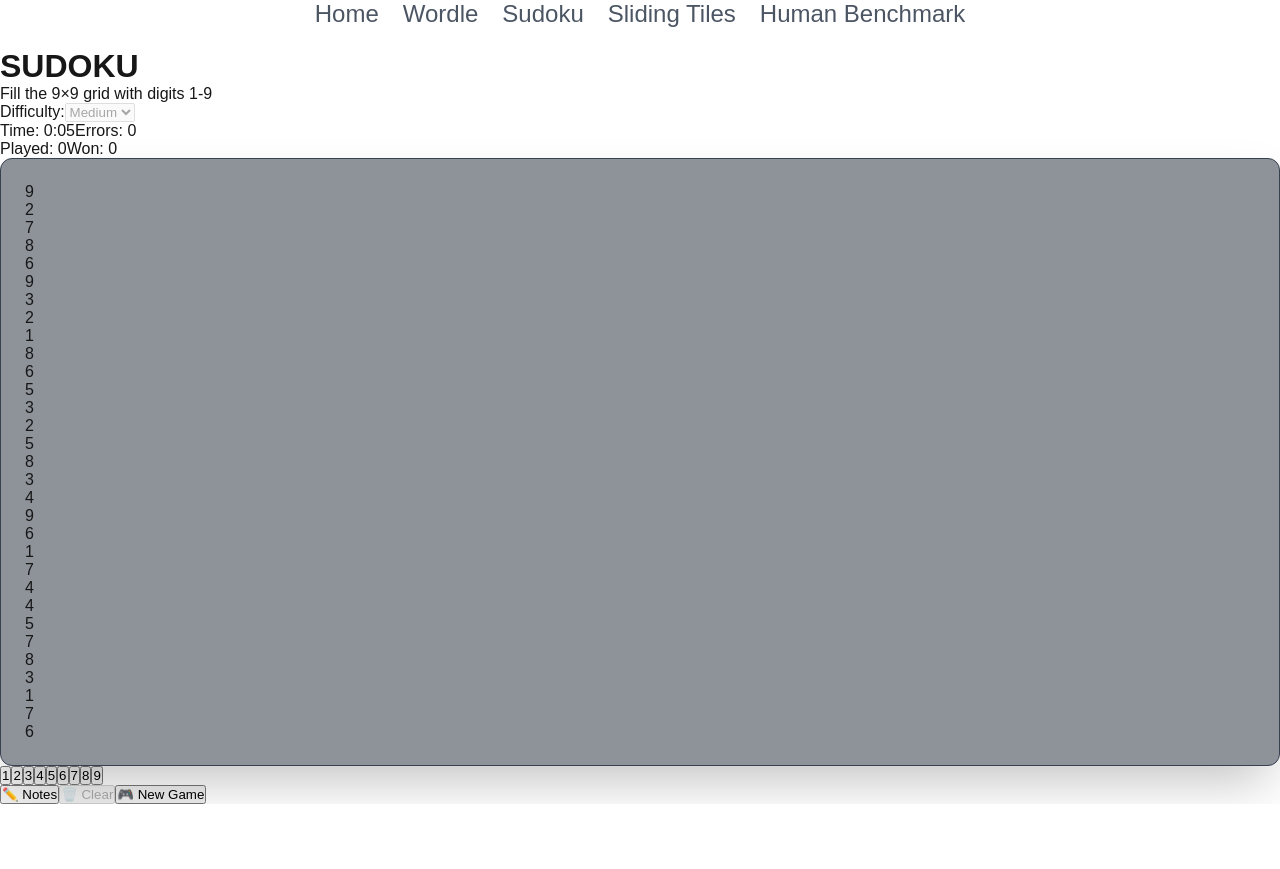
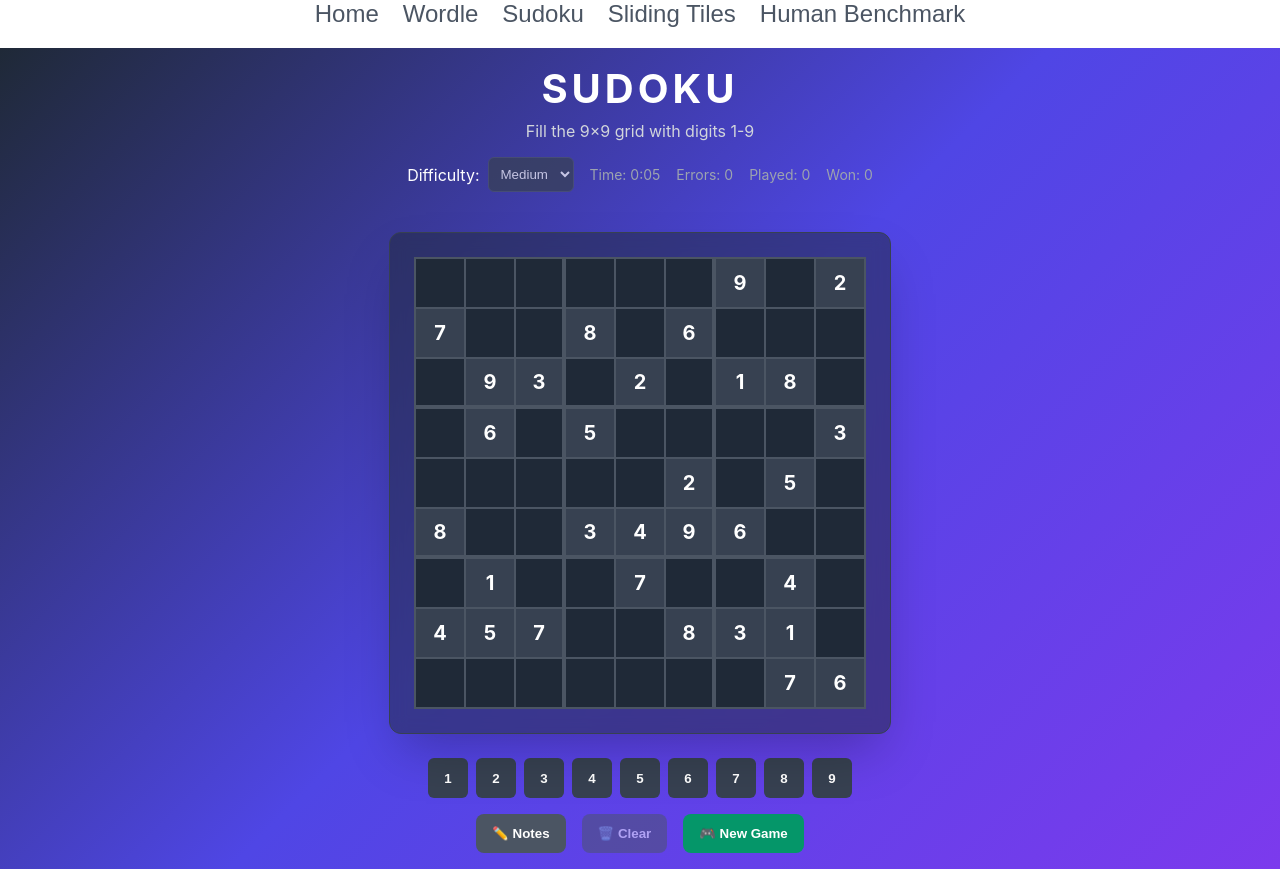
Before and after one commit to bananaNuggets75/brain-exercise-games, a Next.js app: page /sudoku in a window 1280 px wide. Before the commit the page ends 804 px from the top, so only its background shows below. Built offline with nearby package versions, Linux system fonts and the light colour scheme.

Commit message:
update ui

```diff
--- a/app/globals.css
+++ b/app/globals.css
@@ -344,3 +344,281 @@ a {
     gap: 0.5rem;
   }
 }
+
+/* sudoku */
+
+.sudoku-container {
+  min-height: 100vh;
+  display: flex;
+  flex-direction: column;
+  align-items: center;
+  justify-content: center;
+  gap: 1.5rem;
+  padding: 1rem;
+  background: linear-gradient(135deg, #1f2937 0%, #4f46e5 50%, #7c3aed 100%);
+  font-family: -apple-system, BlinkMacSystemFont, 'Segoe UI', 'Roboto', sans-serif;
+  color: white;
+}
+
+.sudoku-header {
+  text-align: center;
+  margin-bottom: 1rem;
+}
+
+.sudoku-title {
+  font-size: 2.5rem;
+  font-weight: bold;
+  color: white;
+  margin-bottom: 0.5rem;
+  letter-spacing: 0.1em;
+}
+
+.sudoku-subtitle {
+  color: #d1d5db;
+  margin-bottom: 1rem;
+}
+
+.game-controls {
+  display: flex;
+  flex-wrap: wrap;
+  gap: 1rem;
+  justify-content: center;
+  align-items: center;
+}
+
+.difficulty-selector {
+  display: flex;
+  align-items: center;
+  gap: 0.5rem;
+}
+
+.difficulty-selector select {
+  padding: 0.5rem;
+  border-radius: 0.375rem;
+  border: 1px solid #4b5563;
+  background: #374151;
+  color: white;
+}
+
+.game-info, .game-stats {
+  display: flex;
+  gap: 1rem;
+  font-size: 0.875rem;
+  color: #9ca3af;
+}
+
+.game-board {
+  background: rgba(31, 41, 55, 0.5);
+  padding: 1.5rem;
+  border-radius: 0.75rem;
+  box-shadow: 0 25px 50px -12px rgba(0, 0, 0, 0.25);
+  backdrop-filter: blur(8px);
+  border: 1px solid #374151;
+}
+
+.sudoku-grid {
+  display: grid;
+  grid-template-columns: repeat(9, 1fr);
+  grid-template-rows: repeat(9, 1fr);
+  gap: 2px;
+  background: #4b5563;
+  border: 2px solid #4b5563;
+}
+
+.sudoku-cell {
+  width: 3rem;
+  height: 3rem;
+  background: #1f2937;
+  display: flex;
+  align-items: center;
+  justify-content: center;
+  cursor: pointer;
+  position: relative;
+  transition: all 0.2s ease;
+}
+
+.sudoku-cell:nth-child(3n):not(:nth-child(9n)) {
+  border-right: 2px solid #4b5563;
+}
+
+.sudoku-cell:nth-child(n+19):nth-child(-n+27),
+.sudoku-cell:nth-child(n+46):nth-child(-n+54) {
+  border-bottom: 2px solid #4b5563;
+}
+
+.sudoku-cell.initial {
+  background: #374151;
+  font-weight: bold;
+}
+
+.sudoku-cell.selected {
+  background: #3b82f6 !important;
+}
+
+.sudoku-cell.highlighted {
+  background: #1e40af;
+}
+
+.sudoku-cell.box-highlighted {
+  background: #1e3a8a;
+}
+
+.sudoku-cell.error {
+  background: #dc2626 !important;
+}
+
+.sudoku-cell.filled:hover {
+  background: #2563eb;
+}
+
+.cell-number {
+  font-size: 1.25rem;
+  font-weight: bold;
+  color: white;
+}
+
+.cell-notes {
+  display: grid;
+  grid-template-columns: repeat(3, 1fr);
+  grid-template-rows: repeat(3, 1fr);
+  width: 100%;
+  height: 100%;
+  padding: 2px;
+}
+
+.note {
+  font-size: 0.5rem;
+  color: #9ca3af;
+  display: flex;
+  align-items: center;
+  justify-content: center;
+}
+
+.game-controls-bottom {
+  display: flex;
+  flex-direction: column;
+  gap: 1rem;
+  align-items: center;
+}
+
+.number-pad {
+  display: grid;
+  grid-template-columns: repeat(9, 1fr);
+  gap: 0.5rem;
+}
+
+.number-button {
+  width: 2.5rem;
+  height: 2.5rem;
+  border: none;
+  border-radius: 0.375rem;
+  background: #374151;
+  color: white;
+  font-weight: bold;
+  cursor: pointer;
+  transition: all 0.2s ease;
+}
+
+.number-button:hover:not(:disabled) {
+  background: #4b5563;
+  transform: scale(1.05);
+}
+
+.number-button:disabled {
+  opacity: 0.5;
+  cursor: not-allowed;
+}
+
+.action-buttons {
+  display: flex;
+  gap: 1rem;
+  flex-wrap: wrap;
+  justify-content: center;
+}
+
+.action-button {
+  padding: 0.75rem 1rem;
+  border: none;
+  border-radius: 0.5rem;
+  background: #4b5563;
+  color: white;
+  font-weight: 600;
+  cursor: pointer;
+  transition: all 0.2s ease;
+}
+
+.action-button:hover:not(:disabled) {
+  background: #6b7280;
+  transform: scale(1.05);
+}
+
+.action-button:disabled {
+  opacity: 0.5;
+  cursor: not-allowed;
+}
+
+.action-button.active {
+  background: #3b82f6;
+}
+
+.action-button.new-game {
+  background: #059669;
+}
+
+.action-button.new-game:hover {
+  background: #047857;
+}
+
+.status-message {
+  text-align: center;
+  border-radius: 0.75rem;
+  padding: 1.5rem;
+  backdrop-filter: blur(8px);
+  margin-top: 1rem;
+}
+
+.status-won {
+  background: rgba(16, 185, 129, 0.2);
+  border: 1px solid #10b981;
+}
+
+.status-won .status-title {
+  color: #34d399;
+  font-size: 1.5rem;
+  margin-bottom: 0.5rem;
+}
+
+.status-won .status-text {
+  color: #a7f3d0;
+}
+
+@media (max-width: 640px) {
+  .sudoku-title {
+    font-size: 2rem;
+  }
+
+  .sudoku-cell {
+    width: 2.25rem;
+    height: 2.25rem;
+  }
+
+  .cell-number {
+    font-size: 1rem;
+  }
+
+  .number-button {
+    width: 2rem;
+    height: 2rem;
+    font-size: 0.875rem;
+  }
+
+  .game-controls {
+    flex-direction: column;
+    gap: 0.5rem;
+  }
+
+  .game-info, .game-stats {
+    font-size: 0.75rem;
+    gap: 0.5rem;
+  }
+}
--- a/app/sudoku/page.tsx
+++ b/app/sudoku/page.tsx
@@ -423,12 +423,10 @@ const SudokuPage: React.FC = () => {
             You completed the puzzle in {formatTime(elapsedTime)}!
           </div>
         </div>
-      )}
+        )}
       </div>
       );
-};
-
-
+    };
 
 
 export default SudokuPage;
```
